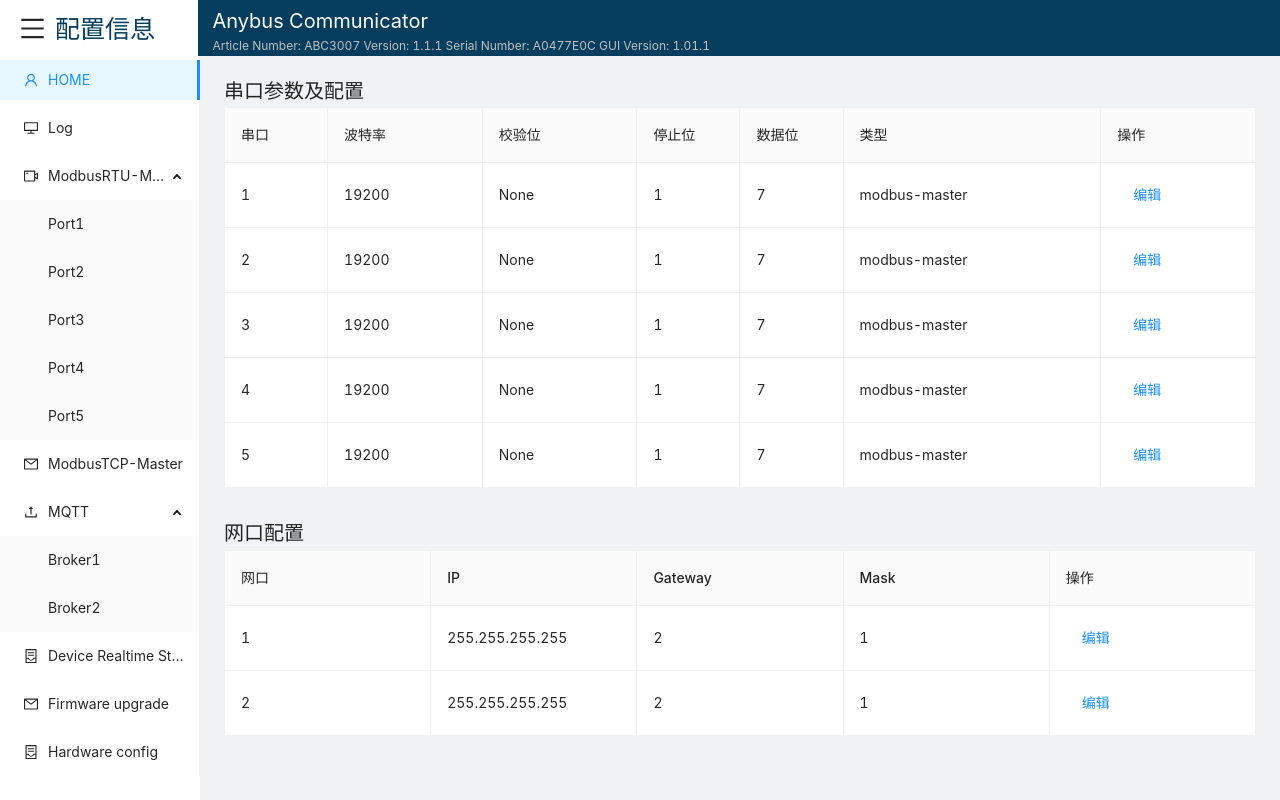
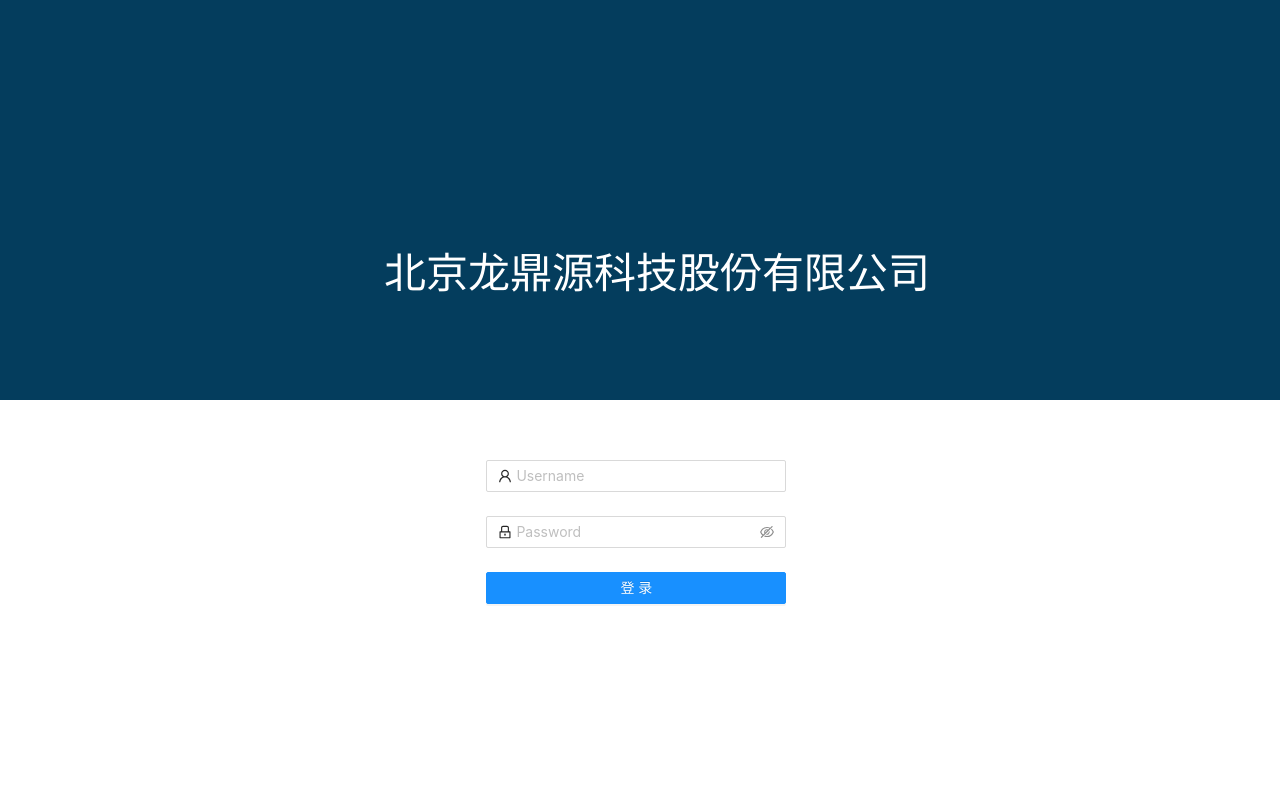
Before and after one commit to fengwang913/VersionDemo2.0, a React (Create React App) app: page / in a window 1280 px wide. Built offline with nearby package versions, Linux system fonts and the light colour scheme.

Commit message:
feat:  登录界面

```diff
--- a/src/components/app.jsx
+++ b/src/components/app.jsx
@@ -1,7 +1,7 @@
 import React,{ Component }  from 'react';
 
-import MainLayout from '../pages/base/layout'
-// import Login from '../pages/view/login'
+// import MainLayout from '../pages/base/layout'
+import Login from '../pages/view/login'
 
 // import Header from '../pages/base/header'
 // import SiderDemo from '../pages/base/layout'
@@ -15,8 +15,8 @@
         return(
             <div id='app'>
                 {/* <Header /> */}
-                <MainLayout />
-                {/* <Login /> */}
+                {/* <MainLayout /> */}
+                <Login />
             </div>
         )
     }
--- a/src/pages/view/login.jsx
+++ b/src/pages/view/login.jsx
@@ -1,84 +1,58 @@
 import { Form, Input, Button, Checkbox } from 'antd';
-const layout = {
-  labelCol: {
-    span: 8,
-  },
-  wrapperCol: {
-    span: 16,
-  },
-};
-const tailLayout = {
-  wrapperCol: {
-    offset: 8,
-    span: 16,
-  },
+import { UserOutlined, LockOutlined } from '@ant-design/icons';
+
+// import logo from '../../assets/img/logo.jpg'
+
+const Login = () => {
+    const onFinish = values => {
+      console.log('Received values of form: ', values);
     };
 
-const Login = () => {
-  const onFinish = (values) => {
-    console.log('Success:', values);
-  };
-
-  const onFinishFailed = (errorInfo) => {
-    console.log('Failed:', errorInfo);
-  };
 
   return (
       <div style={{height:'100vh'}}>
+          <div style={{ height:'50vh',backgroundColor:'#043D5D'}}>
+              <div style={{color:'white', fontSize:'42px',paddingTop:'30vh',paddingLeft:'30vw'}}>
+                    北京龙鼎源科技股份有限公司
+              </div>
+          </div>
+
         <Form
-                {...layout}
-                name="basic"
-                style={{    width:'400px',
+            name="normal_login"
+            className="login-form"
+            initialValues={{ remember: true }}
+            onFinish={onFinish}
+            style={{
+                width:'300px',
                 height:'300px',
-                            border:'1px solid black',
-                            paddingTop:'80px',
-                            paddingRight:'60px',
-                            position:'absolute',
-                            top:'250px',
-                            left:'440px'}}
-                initialValues={{
-                    remember: true,
+                paddingTop:'60px',
+                marginLeft:'38vw'
         }}
-                onFinish={onFinish}
-                onFinishFailed={onFinishFailed}
             >
-
       <Form.Item
-                label="Username"
         name="username"
-                rules={[
-                {
-                    required: true,
-                    message: 'Please input your username!',
-                },
-                ]}
+        rules={[{ required: true, message: '请输入用户名!' }]}
       >
-                <Input />
+        <Input prefix={<UserOutlined className="site-form-item-icon" />} placeholder="Username" />
+      </Form.Item>
+      <Form.Item
+        name="password"
+        rules={[{ required: true, message: '请输入密码!' }]}
+      >
+        <Input.Password
+          prefix={<LockOutlined className="site-form-item-icon" />}
+          type="password"
+          placeholder="Password"
+        />
       </Form.Item>
 
-            <Form.Item
-                label="Password"
-                name="password"
-                rules={[
-                {
-                    required: true,
-                    message: 'Please input your password!',
-                },
-                ]}
-            >
-                <Input.Password />
-            </Form.Item>
-
-            <Form.Item {...tailLayout} name="remember" valuePropName="checked">
-                <Checkbox>Remember me</Checkbox>
-            </Form.Item>
-
-            <Form.Item {...tailLayout}>
-            <Button type="primary" htmlType="submit">
-            Submit
+      <Form.Item>
+        <Button type="primary" htmlType="submit" className="login-form-button" style={{width:'100%'}}>
+          登录
         </Button>
       </Form.Item>
     </Form>
+
 
       </div>
 
```
Also changed, not shown: src/assets/img/logo.jpg (added), 1 other file (tests, documents, lock files or other folders). Lines whose indentation alone changed are shown as unchanged.
